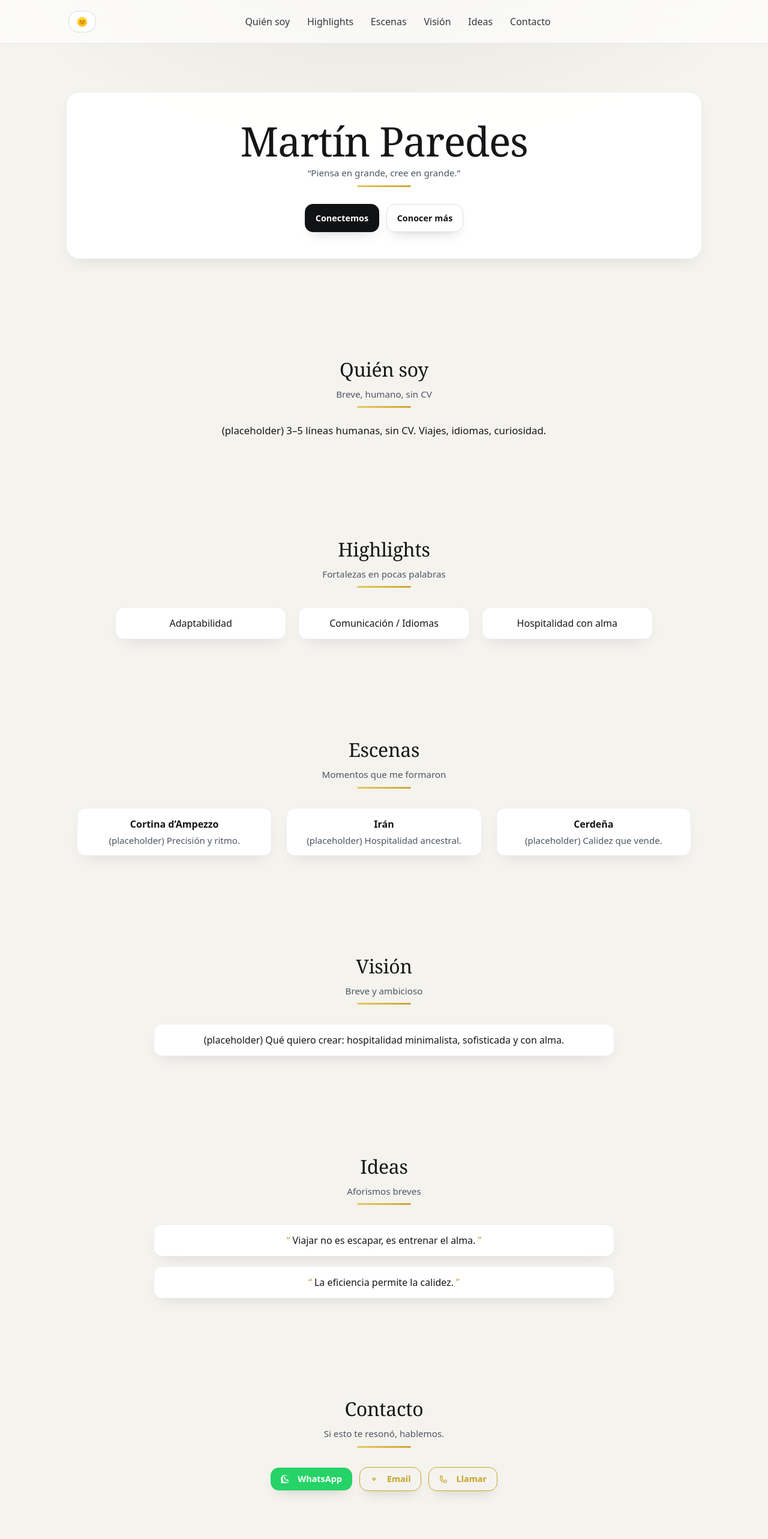
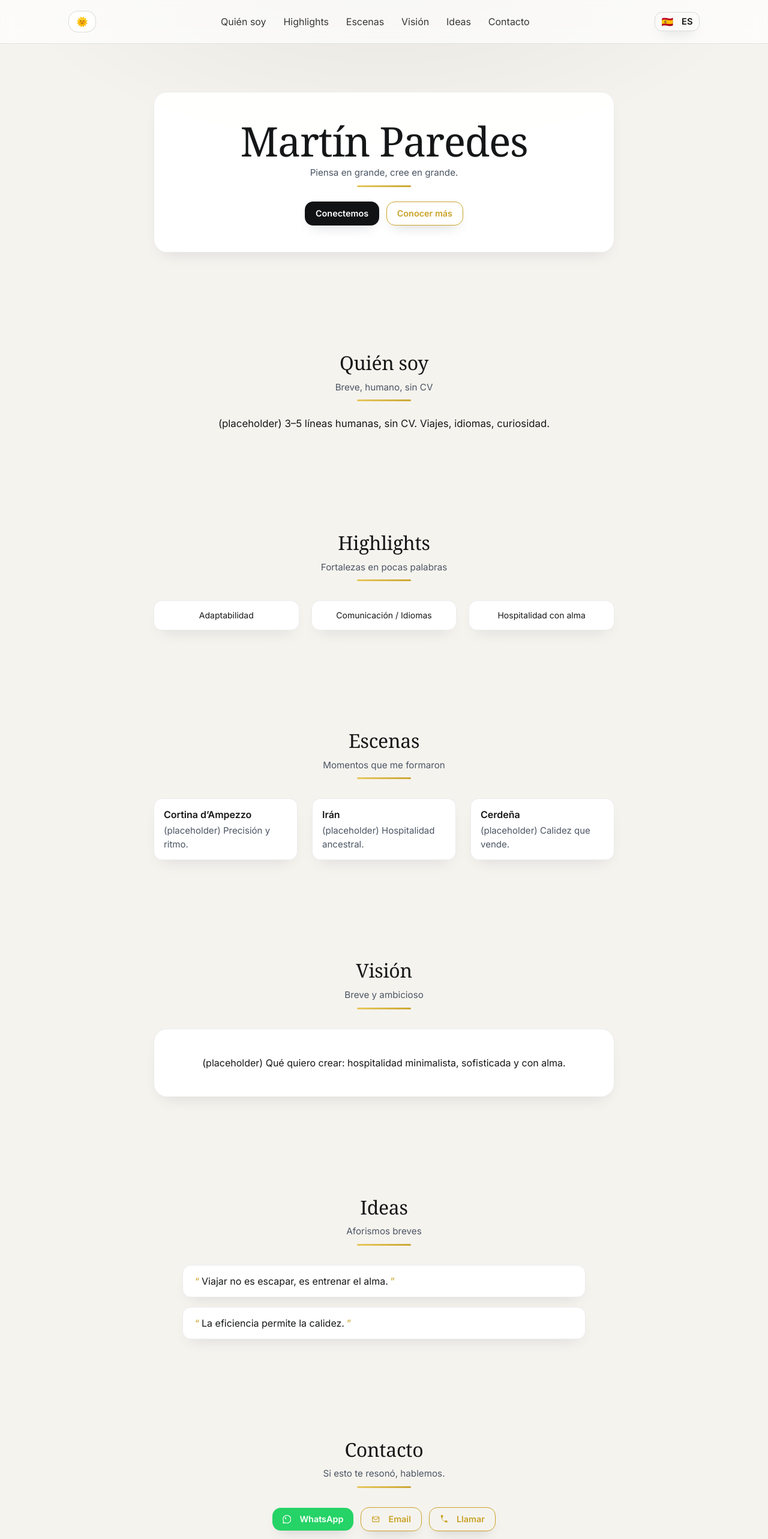
Before and after one commit to tinchoparedess/mp-portfolio, a Next.js app: page / in a window 1280 px wide. Shown: the top 2566 px of the page at 60% size. Built offline with nearby package versions, Linux system fonts and the light colour scheme.

Commit message:
feat(i18n): language switcher en navbar + pills en mobile

```diff
--- a/src/app/layout.tsx
+++ b/src/app/layout.tsx
@@ -1,5 +1,9 @@
 import "./globals.css";
-import Navbar from "@/components/Navbar";
+import { Inter, Playfair_Display } from "next/font/google";
+import { I18nProvider } from "@/i18n/I18nProvider";
+
+const inter = Inter({ subsets: ["latin"] });
+const playfair = Playfair_Display({ subsets: ["latin"], weight: ["600", "700"] });
 
 export const metadata = {
   title: "Martín Paredes — Tarjeta Digital Minimalista",
@@ -10,9 +14,10 @@ export const metadata = {
 export default function RootLayout({ children }: { children: React.ReactNode }) {
   return (
     <html lang="es" className="scroll-smooth">
-      <body className="bg-neutral-50 text-neutral-900 dark:bg-[#0B0B0C] dark:text-neutral-100">
-        <Navbar />
-        {children}
+      <body className={`${inter.className} bg-neutral-50 text-neutral-900 dark:bg-neutral-950 dark:text-neutral-100`}>
+        <I18nProvider>
+          {children}
+        </I18nProvider>
       </body>
     </html>
   );
--- a/src/app/page.tsx
+++ b/src/app/page.tsx
@@ -1,7 +1,12 @@
+"use client";
+
 import Navbar from "@/components/Navbar";
-<Navbar />
+import { useI18n } from "@/i18n/I18nProvider";
 
 export default function Page() {
+  const { t } = useI18n();
+
+  // Puedes traducir estos arrays más adelante si querés
   const highlights = ["Adaptabilidad", "Comunicación / Idiomas", "Hospitalidad con alma"];
   const escenas = [
     { titulo: "Cortina d’Ampezzo", texto: "(placeholder) Precisión y ritmo." },
@@ -14,51 +19,65 @@ export default function Page() {
   ];
 
   return (
+    <>
+      {/* Barra de navegación */}
+      <Navbar />
+
+      {/* Contenido principal */}
       <main className="container-pro">
         {/* HERO */}
-      <section className="section">
-        <div className="panel panel-hero text-center">
-          <h1 className="hero-title">Martín Paredes</h1>
-          <p className="kicker mt-2">“Piensa en grande, cree en grande.”</p>
+        <section id="hero" className="section text-center">
+          <div className="panel panel-hero mx-auto max-w-3xl">
+            <h1 className="hero-title">{t("hero_name")}</h1>
+            <p className="kicker">{t("hero_quote")}</p>
 
-          <div className="mt-7 flex items-center justify-center gap-3">
-            <a href="#contacto" className="btn btn-primary">Conectemos</a>
-            <a href="#quien-soy" className="btn btn-ghost">Conocer más</a>
+            <div className="mt-6 flex flex-wrap items-center justify-center gap-3">
+              <a href="#contacto" className="btn btn-primary">
+                <span>{t("hero_connect")}</span>
+              </a>
+              <a href="#quien-soy" className="btn btn-ghost btn-gold">
+                <span>{t("hero_more")}</span>
+              </a>
             </div>
           </div>
         </section>
 
         {/* QUIÉN SOY */}
         <section id="quien-soy" className="section text-center">
-        <h2 className="section-title">Quién soy</h2>
-        <p className="kicker">Breve, humano, sin CV</p>
-        <p className="lead mt-6 max-w-2xl mx-auto">
+          <h2 className="section-title">{t("who_title")}</h2>
+          <p className="kicker">{t("who_kicker")}</p>
+
+          <div className="mx-auto mt-6 max-w-2xl">
+            <p className="lead">
               (placeholder) 3–5 líneas humanas, sin CV. Viajes, idiomas, curiosidad.
             </p>
+          </div>
         </section>
 
         {/* HIGHLIGHTS */}
         <section id="highlights" className="section text-center">
-        <h2 className="section-title">Highlights</h2>
-        <p className="kicker">Fortalezas en pocas palabras</p>
+          <h2 className="section-title">{t("high_title")}</h2>
+          <p className="kicker">{t("high_kicker")}</p>
 
-        <div className="mt-8 grid grid-cols-1 sm:grid-cols-3 gap-5 max-w-4xl mx-auto">
+          <div className="mx-auto mt-8 grid max-w-3xl grid-cols-1 gap-5 sm:grid-cols-3">
             {highlights.map((h) => (
-            <div key={h} className="pill">{h}</div>
+              <div key={h} className="card text-sm">
+                {h}
+              </div>
             ))}
           </div>
         </section>
 
         {/* ESCENAS */}
         <section id="escenas" className="section text-center">
-        <h2 className="section-title">Escenas</h2>
-        <p className="kicker">Momentos que me formaron</p>
+          <h2 className="section-title">{t("scenes_title")}</h2>
+          <p className="kicker">{t("scenes_kicker")}</p>
 
-        <div className="mt-8 grid grid-cols-1 sm:grid-cols-3 gap-6 max-w-5xl mx-auto">
+          <div className="mx-auto mt-8 grid max-w-3xl grid-cols-1 gap-6 sm:grid-cols-3">
             {escenas.map((e) => (
-            <article key={e.titulo} className="card">
-              <h3 className="card-title">{e.titulo}</h3>
-              <p className="card-sub">{e.texto}</p>
+              <article key={e.titulo} className="card text-left">
+                <div className="card-title">{e.titulo}</div>
+                <div className="card-sub">{e.texto}</div>
               </article>
             ))}
           </div>
@@ -66,23 +85,25 @@ export default function Page() {
 
         {/* VISIÓN */}
         <section id="vision" className="section text-center">
-        <h2 className="section-title">Visión</h2>
-        <p className="kicker">Breve y ambicioso</p>
+          <h2 className="section-title">{t("vision_title")}</h2>
+          <p className="kicker">{t("vision_kicker")}</p>
 
-        <div className="card mt-8 max-w-3xl mx-auto">
+          <div className="panel mx-auto mt-8 max-w-3xl">
             (placeholder) Qué quiero crear: hospitalidad minimalista, sofisticada y con alma.
           </div>
         </section>
 
         {/* IDEAS */}
         <section id="ideas" className="section text-center">
-        <h2 className="section-title">Ideas</h2>
-        <p className="kicker">Aforismos breves</p>
+          <h2 className="section-title">{t("ideas_title")}</h2>
+          <p className="kicker">{t("ideas_kicker")}</p>
 
-        <div className="mt-8 space-y-4 max-w-3xl mx-auto">
+          <div className="mx-auto mt-8 max-w-2xl space-y-4 text-left">
             {ideas.map((q, i) => (
-            <div key={i} className="card quote-bar">
-              <span className="quote">“</span>{q}<span className="quote">”</span>
+              <div key={i} className="card">
+                <span className="quote">“</span>
+                {q}
+                <span className="quote">”</span>
               </div>
             ))}
           </div>
@@ -90,39 +111,53 @@ export default function Page() {
 
         {/* CONTACTO */}
         <section id="contacto" className="section text-center">
-  <h2 className="section-title">Contacto</h2>
-  <p className="kicker">Si esto te resonó, hablemos.</p>
+          <h2 className="section-title">{t("contact_title")}</h2>
+          <p className="kicker">{t("contact_kicker")}</p>
 
           <div className="mt-8 flex flex-wrap items-center justify-center gap-3">
+            {/* WhatsApp */}
             <a
               href="https://wa.me/5490000000000"
               target="_blank"
-      className="btn btn-wa text-sm px-4 py-2"
+              rel="noreferrer"
+              className="btn btn-wa"
             >
-      <svg xmlns="http://www.w3.org/2000/svg" className="w-4 h-4" fill="currentColor" viewBox="0 0 24 24">
-        <path d="M20.52 3.48A11.89 11.89 0 0 0 12.06 0C5.45 0 .06 5.39.06 12c0 2.12.55 4.19 1.59 6.03L0 24l6.19-1.62A11.92 11.92 0 0 0 12.06 24c6.61 0 11.94-5.39 11.94-12s-5.39-12-11.48-12Zm-5.58 17.13c-1.93 0-3.81-.57-5.43-1.65l-.39-.25-3.21.84.86-3.12-.27-.41a9.48 9.48 0 0 1-1.46-5.05c0-5.26 4.29-9.54 9.58-9.54 2.56 0 4.96 1 6.77 2.79a9.45 9.45 0 0 1 2.82 6.75c-.02 5.29-4.32 9.59-9.57 9.59Zm5.45-7.17c-.3-.15-1.76-.86-2.03-.96-.27-.1-.47-.15-.68.15s-.78.96-.95 1.15c-.18.2-.35.22-.65.07-.3-.15-1.28-.47-2.44-1.5-.9-.8-1.51-1.79-1.69-2.09-.18-.3-.02-.46.13-.61.13-.13.3-.35.45-.52.15-.18.2-.3.3-.5.1-.2.05-.38-.02-.53-.07-.15-.68-1.64-.93-2.24-.25-.6-.5-.5-.68-.51h-.58c-.2 0-.53.08-.81.38-.28.3-1.07 1.05-1.07 2.55 0 1.5 1.09 2.95 1.24 3.15.15.2 2.14 3.26 5.18 4.57.73.32 1.3.5 1.75.65.74.24 1.42.21 1.96.13.6-.09 1.76-.72 2.01-1.41.25-.68.25-1.26.18-1.38-.07-.13-.25-.2-.55-.35Z"/>
+              <svg viewBox="0 0 24 24" width="16" height="16" aria-hidden="true">
+                <path
+                  fill="currentColor"
+                  d="M20.52 3.48A11.94 11.94 0 0 0 12.06 0C5.5 0 .2 5.29.2 11.83c0 2.08.54 4.09 1.56 5.88L0 24l6.5-1.69a11.78 11.78 0 0 0 5.56 1.42h.01c6.56 0 11.86-5.29 11.86-11.83 0-3.16-1.23-6.13-3.41-8.42Zm-8.46 18.2h-.01a9.8 9.8 0 0 1-4.99-1.36l-.36-.21-3.86 1 1.03-3.75-.24-.38a9.83 9.83 0 0 1-1.5-5.22c0-5.43 4.44-9.85 9.9-9.85 2.64 0 5.12 1.03 6.99 2.9a9.77 9.77 0 0 1 2.9 6.95c0 5.43-4.44 9.85-9.86 9.85Zm5.56-7.35c-.3-.16-1.77-.87-2.04-.96-.27-.1-.47-.15-.67.15-.2.31-.77.96-.94 1.16-.17.2-.35.22-.66.08-.3-.15-1.27-.46-2.42-1.47-.89-.77-1.49-1.73-1.67-2.03-.17-.31-.02-.47.13-.62.14-.14.31-.36.46-.54.15-.18.2-.31.3-.52.1-.2.05-.39-.02-.54-.07-.15-.67-1.61-.92-2.21-.24-.58-.49-.5-.67-.51l-.57-.01c-.19 0-.5.07-.76.36-.26.31-.98.95-.98 2.32s1 .67 1.14.97c.14.31.88 1.68 2.13 2.74 1.47 1.22 2.72 1.59 3.03 1.77.31.16.49.15.67-.09.21-.23.78-.91.98-1.22.2-.31.42-.26.7-.16.3.1 1.87.88 2.19 1.04.31.16.51.23.58.36.07.13.07.75-.18 1.47Z"
+                />
               </svg>
-      <span>WhatsApp</span>
+              <span>{t("btn_whatsapp")}</span>
             </a>
 
-    <a href="mailto:martin@example.com" className="btn btn-gold text-sm px-4 py-2">
-      <svg xmlns="http://www.w3.org/2000/svg" className="w-4 h-4" fill="none" viewBox="0 0 24 24" stroke="currentColor">
-        <path strokeLinecap="round" strokeLinejoin="round" strokeWidth={2} d="M16 12l-4 4-4-4m8-4l-4 4-4-4" />
+            {/* Email */}
+            <a href="mailto:martin@example.com" className="btn btn-ghost btn-gold">
+              <svg viewBox="0 0 24 24" width="16" height="16" aria-hidden="true">
+                <path
+                  fill="currentColor"
+                  d="M20 4H4a2 2 0 0 0-2 2v12a2 2 0 0 0 2 2h16a2 2 0 0 0 2-2V6a2 2 0 0 0-2-2Zm0 2v.01L12 13 4 6.01V6h16ZM4 18V8.24l7.4 6.17a1 1 0 0 0 1.2 0L20 8.24V18H4Z"
+                />
               </svg>
-      <span>Email</span>
+              <span>{t("btn_email")}</span>
             </a>
 
-    <a href="tel:+5490000000000" className="btn btn-gold text-sm px-4 py-2">
-      <svg xmlns="http://www.w3.org/2000/svg" className="w-4 h-4" fill="none" viewBox="0 0 24 24" stroke="currentColor">
-        <path strokeLinecap="round" strokeLinejoin="round" strokeWidth={2} d="M3 5a2 2 0 012-2h1.5a2 2 0 012 1.72l.3 2.45a2 2 0 01-.57 1.63l-1.2 1.2a16 16 0 006.36 6.36l1.2-1.2a2 2 0 011.63-.57l2.45.3a2 2 0 011.72 2V19a2 2 0 01-2 2h-1C8.49 21 3 15.51 3 9V7a2 2 0 012-2z" />
+            {/* Teléfono */}
+            <a href="tel:+5490000000000" className="btn btn-ghost btn-gold">
+              <svg viewBox="0 0 24 24" width="16" height="16" aria-hidden="true">
+                <path
+                  fill="currentColor"
+                  d="M6.62 10.79a15.05 15.05 0 0 0 6.59 6.59l2.2-2.2a1 1 0 0 1 1.02-.24c1.12.37 2.33.57 3.57.57a1 1 0 0 1 1 1V20a1 1 0 0 1-1 1C11.85 21 3 12.15 3 1a1 1 0 0 1 1-1h3.5a1 1 0 0 1 1 1c0 1.24.2 2.45.57 3.57a1 1 0 0 1-.25 1.02l-2.2 2.2Z"
+                />
               </svg>
-      <span>Llamar</span>
+              <span>{t("btn_call")}</span>
             </a>
           </div>
         </section>
 
-
-      <footer className="footer">© 2025 Martín Paredes — Elegancia minimalista.</footer>
+        {/* FOOTER */}
+        <footer className="footer">{t("footer")}</footer>
       </main>
+    </>
   );
 }
--- /dev/null
+++ b/src/components/LanguageSwitcher.tsx
@@ -0,0 +1,119 @@
+"use client";
+
+import { useEffect, useRef, useState } from "react";
+import { useI18n } from "@/i18n/I18nProvider";
+
+type Lang = "es" | "en" | "pt" | "it";
+
+const OPTIONS: { code: Lang; flag: string; name: string }[] = [
+  { code: "es", flag: "🇪🇸", name: "Español" },
+  { code: "en", flag: "🇬🇧", name: "English" },
+  { code: "pt", flag: "🇧🇷", name: "Português" },
+  { code: "it", flag: "🇮🇹", name: "Italiano" },
+];
+
+export default function LanguageSwitcher({
+  variant = "button", // "button" (navbar) | "pills" (drawer mobile)
+}: { variant?: "button" | "pills" }) {
+  const { lang, setLang } = useI18n(); // <- necesita setLang expuesto en tu provider
+  const [open, setOpen] = useState(false);
+  const ref = useRef<HTMLDivElement>(null);
+
+  const current = OPTIONS.find(o => o.code === lang) ?? OPTIONS[0];
+
+  useEffect(() => {
+    const onClick = (e: MouseEvent) => {
+      if (!ref.current) return;
+      if (!ref.current.contains(e.target as Node)) setOpen(false);
+    };
+    document.addEventListener("click", onClick);
+    return () => document.removeEventListener("click", onClick);
+  }, []);
+
+  const choose = (code: Lang) => {
+    setLang(code);
+    localStorage.setItem("lang", code);
+    setOpen(false);
+  };
+
+  if (variant === "pills") {
+    return (
+      <div className="flex gap-1 flex-wrap">
+        {OPTIONS.map(o => (
+          <button
+            key={o.code}
+            onClick={() => choose(o.code)}
+            className="pill"
+            style={{
+              padding: "6px 10px",
+              display: "inline-flex",
+              alignItems: "center",
+              gap: 6,
+              borderRadius: 10,
+              fontSize: ".9rem",
+              border: "1px solid rgba(17,24,39,.12)",
+              opacity: o.code === lang ? 1 : 0.8,
+            }}
+          >
+            <span style={{ fontSize: "1rem" }}>{o.flag}</span>
+            <span>{o.code.toUpperCase()}</span>
+          </button>
+        ))}
+      </div>
+    );
+  }
+
+  // variant = "button"
+  return (
+    <div ref={ref} style={{ position: "relative" }}>
+      <button
+        className="btn btn-ghost"
+        onClick={() => setOpen(v => !v)}
+        aria-haspopup="menu"
+        aria-expanded={open}
+        title="Idioma"
+        style={{ padding: ".45rem .65rem", borderRadius: 12 }}
+      >
+        <span style={{ fontSize: "1rem", lineHeight: 1 }}>{current.flag}</span>
+        <span style={{ fontWeight: 600, marginLeft: 6, fontSize: ".92rem" }}>
+          {current.code.toUpperCase()}
+        </span>
+      </button>
+
+      {open && (
+        <div
+          role="menu"
+          className="card"
+          style={{
+            position: "absolute",
+            right: 0,
+            top: "calc(100% + 8px)",
+            padding: 8,
+            minWidth: 160,
+            zIndex: 60,
+          }}
+        >
+          {OPTIONS.map(o => (
+            <button
+              key={o.code}
+              onClick={() => choose(o.code)}
+              className="drawer-link"
+              style={{
+                display: "flex",
+                alignItems: "center",
+                gap: 8,
+                padding: "10px 8px",
+                borderBottom: "none",
+                fontSize: ".95rem",
+                opacity: o.code === lang ? 1 : 0.9,
+              }}
+            >
+              <span style={{ fontSize: "1rem" }}>{o.flag}</span>
+              <span>{o.name}</span>
+            </button>
+          ))}
+        </div>
+      )}
+    </div>
+  );
+}
--- a/src/components/Navbar.tsx
+++ b/src/components/Navbar.tsx
@@ -1,6 +1,8 @@
 "use client";
+
 import { useEffect, useState } from "react";
 import ThemeToggle from "@/components/ThemeToggle";
+import LanguageSwitcher from "@/components/LanguageSwitcher";
 
 const LINKS = [
   { href: "#quien-soy", label: "Quién soy" },
@@ -14,14 +16,12 @@ const LINKS = [
 export default function Navbar() {
   const [open, setOpen] = useState(false);
 
-  // cerrar menú al navegar (hash)
   useEffect(() => {
     const close = () => setOpen(false);
     window.addEventListener("hashchange", close);
     return () => window.removeEventListener("hashchange", close);
   }, []);
 
-  // scroll suave dentro de la página
   const onNav = (e: React.MouseEvent<HTMLAnchorElement>) => {
     const href = (e.currentTarget.getAttribute("href") || "").trim();
     if (!href.startsWith("#")) return;
@@ -35,12 +35,12 @@ export default function Navbar() {
   return (
     <header className="nav-glass">
       <div className="nav-inner">
-        {/* IZQUIERDA: Toggle (en lugar del brand) */}
-        <div aria-hidden className="flex items-center">
+        {/* IZQUIERDA: Theme toggle */}
+        <div className="toggle-wrap">
           <ThemeToggle />
         </div>
 
-        {/* CENTRO (desktop): links */}
+        {/* CENTRO (desktop) */}
         <nav className="nav-links">
           {LINKS.map((l) => (
             <a key={l.href} href={l.href} onClick={onNav} className="nav-link">
@@ -50,8 +50,9 @@ export default function Navbar() {
           ))}
         </nav>
 
-        {/* DERECHA: hamburguesa (mobile) */}
+        {/* DERECHA: Idioma + Hamburguesa */}
         <div className="nav-actions">
+          <LanguageSwitcher />
           <button
             className="hamburger"
             aria-label="Menú"
@@ -67,10 +68,11 @@ export default function Navbar() {
 
       {/* Drawer mobile */}
       <div className={`nav-drawer ${open ? "open" : ""}`}>
-        {/* Nombre dentro del menú móvil, si querés agregarlo: */}
-        <div className="px-2 pb-2 text-base/none font-semibold opacity-80">
-          Martín Paredes
+        <div className="mb-2">
+          <div className="opacity-70 text-sm mb-1">Idioma</div>
+          <LanguageSwitcher variant="pills" />
         </div>
+
         {LINKS.map((l) => (
           <a key={l.href} href={l.href} onClick={onNav} className="drawer-link">
             {l.label}
--- /dev/null
+++ b/src/i18n/I18nProvider.tsx
@@ -0,0 +1,37 @@
+"use client";
+import React, { createContext, useContext, useEffect, useMemo, useState } from "react";
+import { dict, type Lang } from "./dictionaries";
+
+type I18nCtx = {
+  lang: Lang;
+  setLang: (l: Lang) => void;
+  t: (key: string) => string;
+};
+
+const Ctx = createContext<I18nCtx | null>(null);
+
+export function I18nProvider({ children }: { children: React.ReactNode }) {
+  const [lang, setLangState] = useState<Lang>("es");
+
+  useEffect(() => {
+    const stored = localStorage.getItem("lang") as Lang | null;
+    if (stored && dict[stored]) setLangState(stored);
+  }, []);
+
+  const setLang = (l: Lang) => {
+    setLangState(l);
+    localStorage.setItem("lang", l);
+  };
+
+  const t = (key: string) => dict[lang][key] ?? key;
+
+  const value = useMemo(() => ({ lang, setLang, t }), [lang]);
+
+  return <Ctx.Provider value={value}>{children}</Ctx.Provider>;
+}
+
+export function useI18n() {
+  const ctx = useContext(Ctx);
+  if (!ctx) throw new Error("useI18n must be used within I18nProvider");
+  return ctx;
+}
--- /dev/null
+++ b/src/i18n/dictionaries.ts
@@ -0,0 +1,116 @@
+export type Lang = "es" | "en" | "pt" | "it";
+
+export const dict: Record<Lang, Record<string, string>> = {
+  es: {
+    nav_who: "Quién soy",
+    nav_high: "Highlights",
+    nav_scenes: "Escenas",
+    nav_vision: "Visión",
+    nav_ideas: "Ideas",
+    nav_contact: "Contacto",
+    hero_name: "Martín Paredes",
+    hero_quote: "Piensa en grande, cree en grande.",
+    hero_more: "Conocer más",
+    hero_connect: "Conectemos",
+    who_title: "Quién soy",
+    who_kicker: "Breve, humano, sin CV",
+    high_title: "Highlights",
+    high_kicker: "Fortalezas en pocas palabras",
+    scenes_title: "Escenas",
+    scenes_kicker: "Momentos que me formaron",
+    vision_title: "Visión",
+    vision_kicker: "Breve y ambicioso",
+    ideas_title: "Ideas",
+    ideas_kicker: "Aforismos breves",
+    contact_title: "Contacto",
+    contact_kicker: "Si esto te resonó, hablemos.",
+    btn_whatsapp: "WhatsApp",
+    btn_email: "Email",
+    btn_call: "Llamar",
+    footer: "© 2025 Martín Paredes — Elegancia minimalista.",
+  },
+  en: {
+    nav_who: "About",
+    nav_high: "Highlights",
+    nav_scenes: "Scenes",
+    nav_vision: "Vision",
+    nav_ideas: "Ideas",
+    nav_contact: "Contact",
+    hero_name: "Martín Paredes",
+    hero_quote: "Think big, believe bigger.",
+    hero_more: "Learn more",
+    hero_connect: "Connect",
+    who_title: "About me",
+    who_kicker: "Brief, human, no résumé",
+    high_title: "Highlights",
+    high_kicker: "Strengths in a few words",
+    scenes_title: "Scenes",
+    scenes_kicker: "Moments that shaped me",
+    vision_title: "Vision",
+    vision_kicker: "Brief and ambitious",
+    ideas_title: "Ideas",
+    ideas_kicker: "Short aphorisms",
+    contact_title: "Contact",
+    contact_kicker: "If this resonated, let’s talk.",
+    btn_whatsapp: "WhatsApp",
+    btn_email: "Email",
+    btn_call: "Call",
+    footer: "© 2025 Martín Paredes — Minimal elegance.",
+  },
+  pt: {
+    nav_who: "Quem sou",
+    nav_high: "Destaques",
+    nav_scenes: "Cenas",
+    nav_vision: "Visão",
+    nav_ideas: "Ideias",
+    nav_contact: "Contato",
+    hero_name: "Martín Paredes",
+    hero_quote: "Pense grande, acredite maior.",
+    hero_more: "Saber mais",
+    hero_connect: "Conectar",
+    who_title: "Quem sou",
+    who_kicker: "Breve, humano, sem CV",
+    high_title: "Destaques",
+    high_kicker: "Forças em poucas palavras",
+    scenes_title: "Cenas",
+    scenes_kicker: "Momentos que me moldaram",
+    vision_title: "Visão",
+    vision_kicker: "Breve e ambicioso",
+    ideas_title: "Ideias",
+    ideas_kicker: "Aforismos curtos",
+    contact_title: "Contato",
+    contact_kicker: "Se isso ressoou, vamos falar.",
+    btn_whatsapp: "WhatsApp",
+    btn_email: "Email",
+    btn_call: "Ligar",
+    footer: "© 2025 Martín Paredes — Elegância minimalista.",
+  },
+  it: {
+    nav_who: "Chi sono",
+    nav_high: "Punti di forza",
+    nav_scenes: "Scene",
+    nav_vision: "Visione",
+    nav_ideas: "Idee",
+    nav_contact: "Contatti",
+    hero_name: "Martín Paredes",
+    hero_quote: "Pensa in grande, credi più in grande.",
+    hero_more: "Scopri di più",
+    hero_connect: "Connettiamoci",
+    who_title: "Chi sono",
+    who_kicker: "Breve, umano, senza CV",
+    high_title: "Punti di forza",
+    high_kicker: "Poche parole",
+    scenes_title: "Scene",
+    scenes_kicker: "Momenti che mi hanno formato",
+    vision_title: "Visione",
+    vision_kicker: "Breve e ambiziosa",
+    ideas_title: "Idee",
+    ideas_kicker: "Aforismi brevi",
+    contact_title: "Contatti",
+    contact_kicker: "Se risuona, parliamone.",
+    btn_whatsapp: "WhatsApp",
+    btn_email: "Email",
+    btn_call: "Chiama",
+    footer: "© 2025 Martín Paredes — Eleganza minimalista.",
+  },
+};
```
Lines whose indentation alone changed are shown as unchanged.
